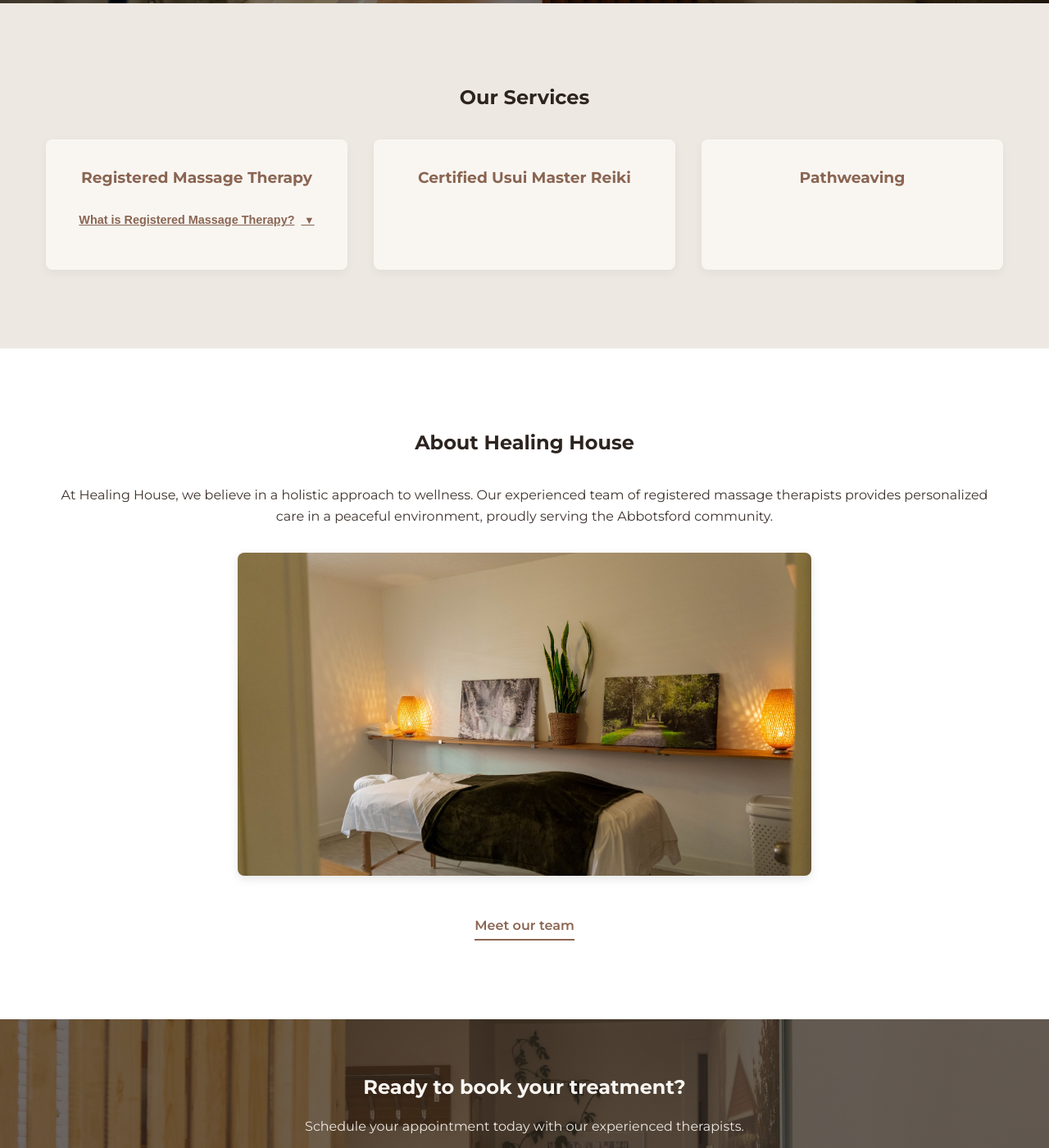
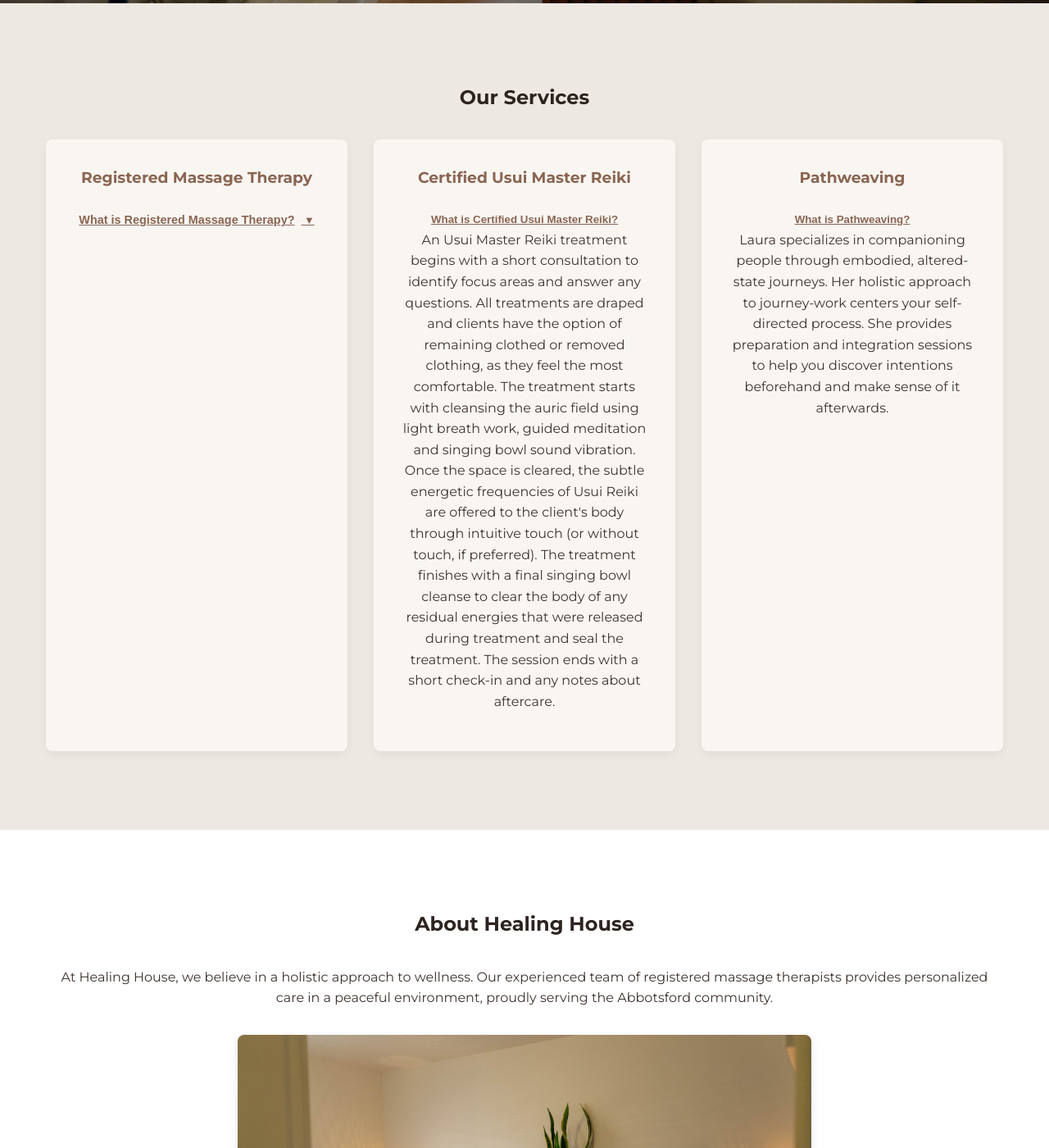
Before and after one commit to GitRealHappy/healinghouse, a Jekyll site: the page built from index.html, in a window 1280 px wide and 1400 px high, scrolled down 505 px. Shown: the whole window at 82% size. Built offline with Jekyll 4.4.1, drawn with Linux system fonts in a browser that asks for light colours.

Commit message:
added descriptions for reiki and pathweaving

```diff
--- a/index.html
+++ b/index.html
@@ -46,9 +46,21 @@
             </div>
             <div class="service-card">
                 <h3> Certified Usui Master Reiki</h3>
+                <div class="reiki-info">
+                    <button class="read-more-btn reiki-info-btn" aria-expanded="false">What is Certified Usui Master Reiki?</button>
+                    <div class="more-text reiki-expanded-content">
+                        <p>An Usui Master Reiki treatment begins with a short consultation to identify focus areas and answer any questions. All treatments are draped and clients have the option of remaining clothed or removed clothing, as they feel the most comfortable. The treatment starts with cleansing the auric field using light breath work, guided meditation and singing bowl sound vibration. Once the space is cleared, the subtle energetic frequencies of Usui Reiki are offered to the client's body through intuitive touch (or without touch, if preferred). The treatment finishes with a final singing bowl cleanse to clear the body of any residual energies that were released during treatment and seal the treatment. The session ends with a short check-in and any notes about aftercare.</p>
+                    </div>
+                </div>
             </div>
             <div class="service-card">
                 <h3>Pathweaving</h3>
+                <div class="pathweaving-info">
+                    <button class="read-more-btn pathweaving-info-btn" aria-expanded="false">What is Pathweaving?</button>
+                    <div class="more-text pathweaving-expanded-content">
+                        <p>Laura specializes in companioning people through embodied, altered-state journeys. Her holistic approach to journey-work centers your self-directed process. She provides preparation and integration sessions to help you discover intentions beforehand and make sense of it afterwards.</p>
+                    </div>
+                </div>
             </div>
         </div>
     </div>
```
Also changed, not shown: other parts of index.html (+1 -1 lines).
